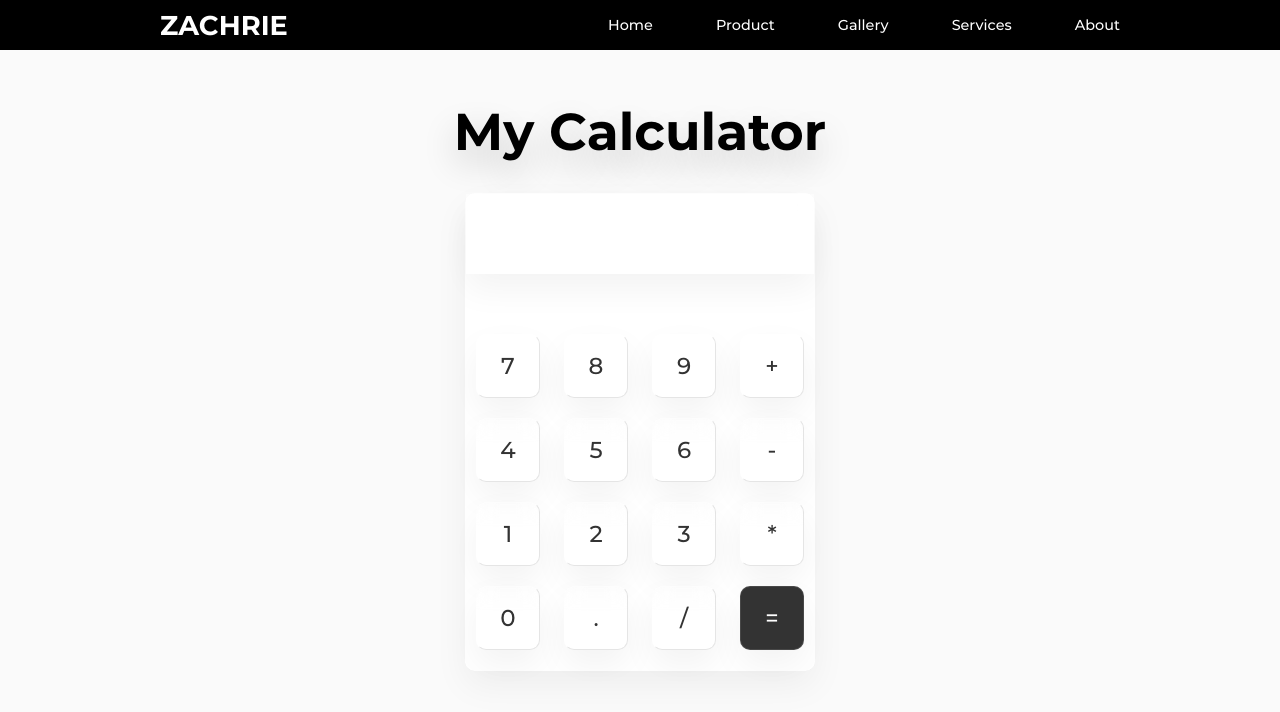
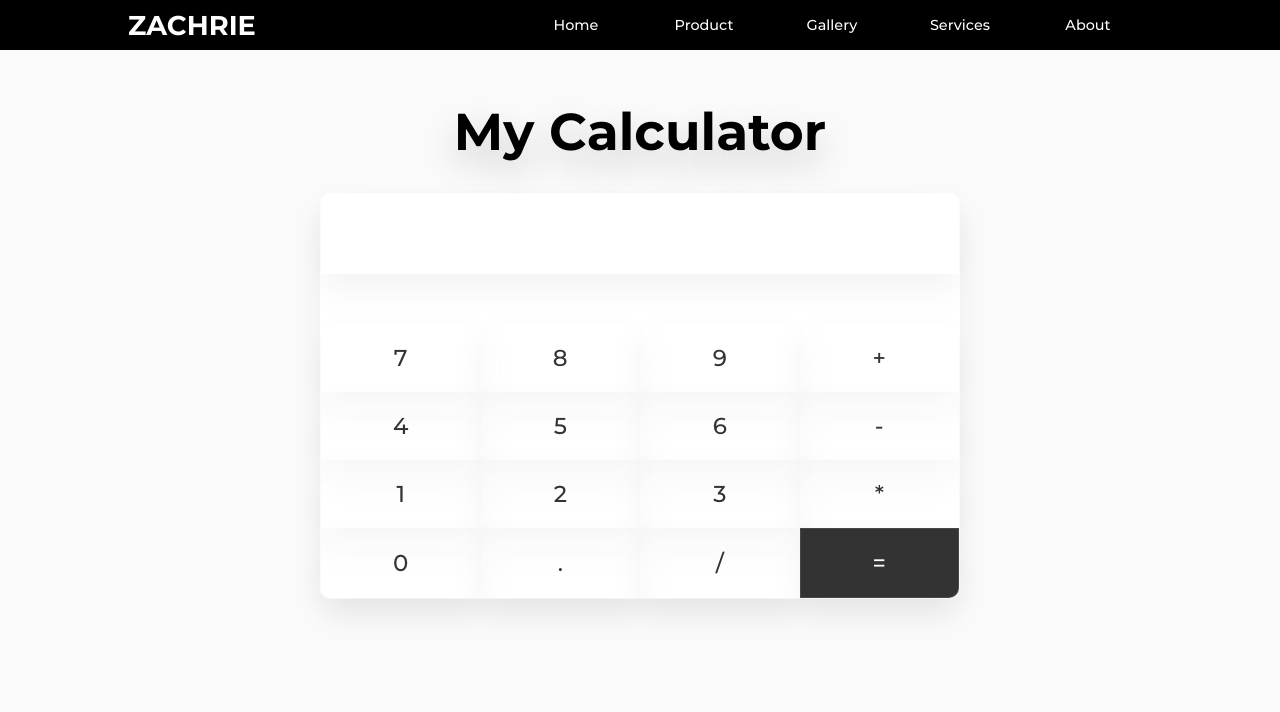
Before and after one commit to zachriek/simple-calculator, a plain HTML site: page index.html in a window 1280 px wide. Drawn offline with Linux system fonts and the light colour scheme.

Commit message:
Memperbaiki Ukuran di Tablet dan Mobile

```diff
--- a/css/style.css
+++ b/css/style.css
@@ -45,24 +45,36 @@ nav {
 
 nav ul {
 	display: flex;
-	width: 40%;
+	width: 50%;
+	height: 50px;
+	align-items: center;
 	justify-content: space-between;
 	list-style: none;
 }
 
+nav ul li {
+	width: 100%;
+	height: 100%;
+}
+
 nav ul li a {
+	width: 100%;
+	height: 100%;
+	display: flex;
+	justify-content: center;
+	align-items: center;
 	color: inherit;
 	font-family: 'Montserrat-Medium';
 	text-decoration: none;
 	font-size: 0.9rem;
-	transition: padding-bottom .3s,
-				border-bottom .3s,
-				color .3s;
+	transition: color .3s,
+				text-decoration .3s,
+				transform .3s;
 }
 
 nav ul li a:hover {
-	padding-bottom: 3px;
-	border-bottom: 1px solid #e6e6e6;
+	transform: scale(1.05);
+	text-decoration: underline;
 	color: #e6e6e6;
 }
 
@@ -125,13 +137,15 @@ nav ul li a:hover {
 
 /* Calculator */
 .cal-container {
-	margin: 50px 0 0 0;
+	margin: 50px auto;
+	width: 50vw;
 	padding-bottom: 50px;
 	display: grid;
 	place-items: center;
 }
 
 .cal-container .heading h1 {
+	text-align: center;
 	font-size: calc(2.3vw + 1.4rem);
 	font-family: 'Montserrat-Bold';
 	margin-bottom: 30px;
@@ -139,7 +153,7 @@ nav ul li a:hover {
 }
 
 .cal {
-	width: 350px;
+	width: 100%;
 	background: #fff;
 	box-shadow: 0 15px 35px rgba(0, 0, 0, 0.05);
 	backdrop-filter: blur(10px);
@@ -152,6 +166,7 @@ nav ul li a:hover {
 form .result {
 	height: 80px;
 	width: 100%;
+	border-radius: 10px 10px 0 0;
 	margin-bottom: 50px;
 	background: rgba(255, 255, 255, 0.2);
 	box-shadow: 0 15px 35px rgba(0, 0, 0, 0.05);
@@ -175,15 +190,16 @@ form .result {
 
 form .buttons {
 	text-align: center;
-	padding: 0 0 10px 0;
+}
+
+form .row {
+	display: grid;
+	grid-template-columns: repeat(4, 1fr);
 }
 
 .buttons input[type="button"] {
-	margin: 10px;
-	border-radius: 10px;
-	width: 64px;
-	height: 64px;
-	border: 1px solid rgba(0, 0, 0, 0.1);
+	padding: 20px;
+	border: none;
 	outline: none;
 	font-family: 'Montserrat-Medium', sans-serif;
 	font-size: 23px;
@@ -191,9 +207,15 @@ form .buttons {
 	background: rgba(255, 255, 255, 0.2);
 	box-shadow: 0 15px 35px rgba(0, 0, 0, 0.05);
 	backdrop-filter: blur(10px);
-	border-left: 1px solid rgba(255, 255, 255, 0.1);
-	border-top: 1px solid rgba(255, 255, 255, 0.1);
 	transition: .3s;
+}
+
+.buttons input[name="v0"] {
+	border-radius: 0 0 0 10px;
+}
+
+.buttons input[name="equal"] {
+	border-radius: 0 0 10px 0;
 }
 
 .buttons input[name="equal"] {
@@ -223,7 +245,11 @@ form .buttons {
 /* Ukuran Tablet */
 @media screen and ( max-width: 768px ) {
 	nav ul {
-		width: 50%
+		width: 60%
+	}
+
+	.cal-container {
+		width: 65vw;
 	}
 }
 
@@ -251,4 +277,8 @@ form .buttons {
 	nav ul.slide {
 		transform: translateY(0);
 	}
+
+	.cal-container {
+		width: 80vw;
+	}
 }
```
